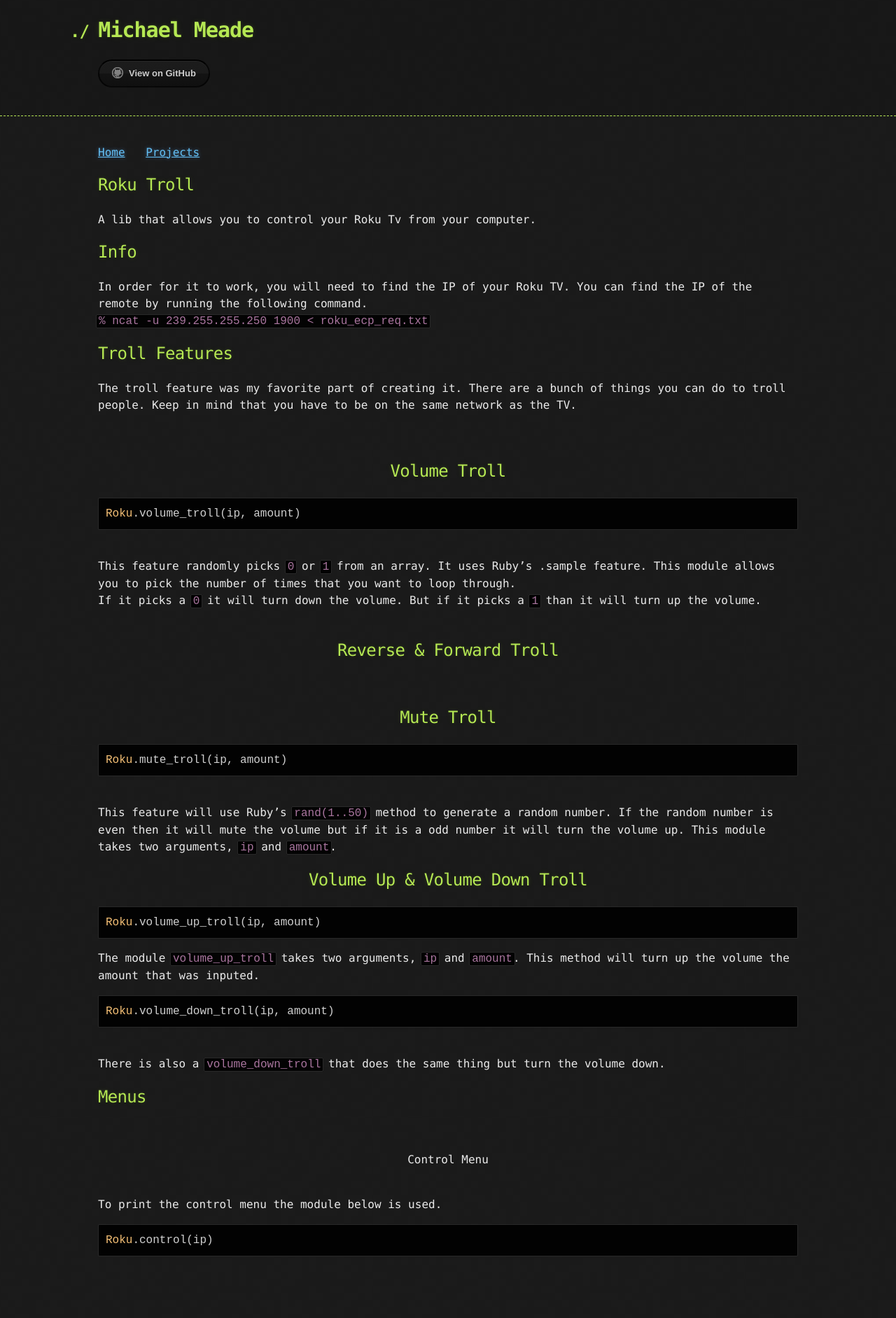
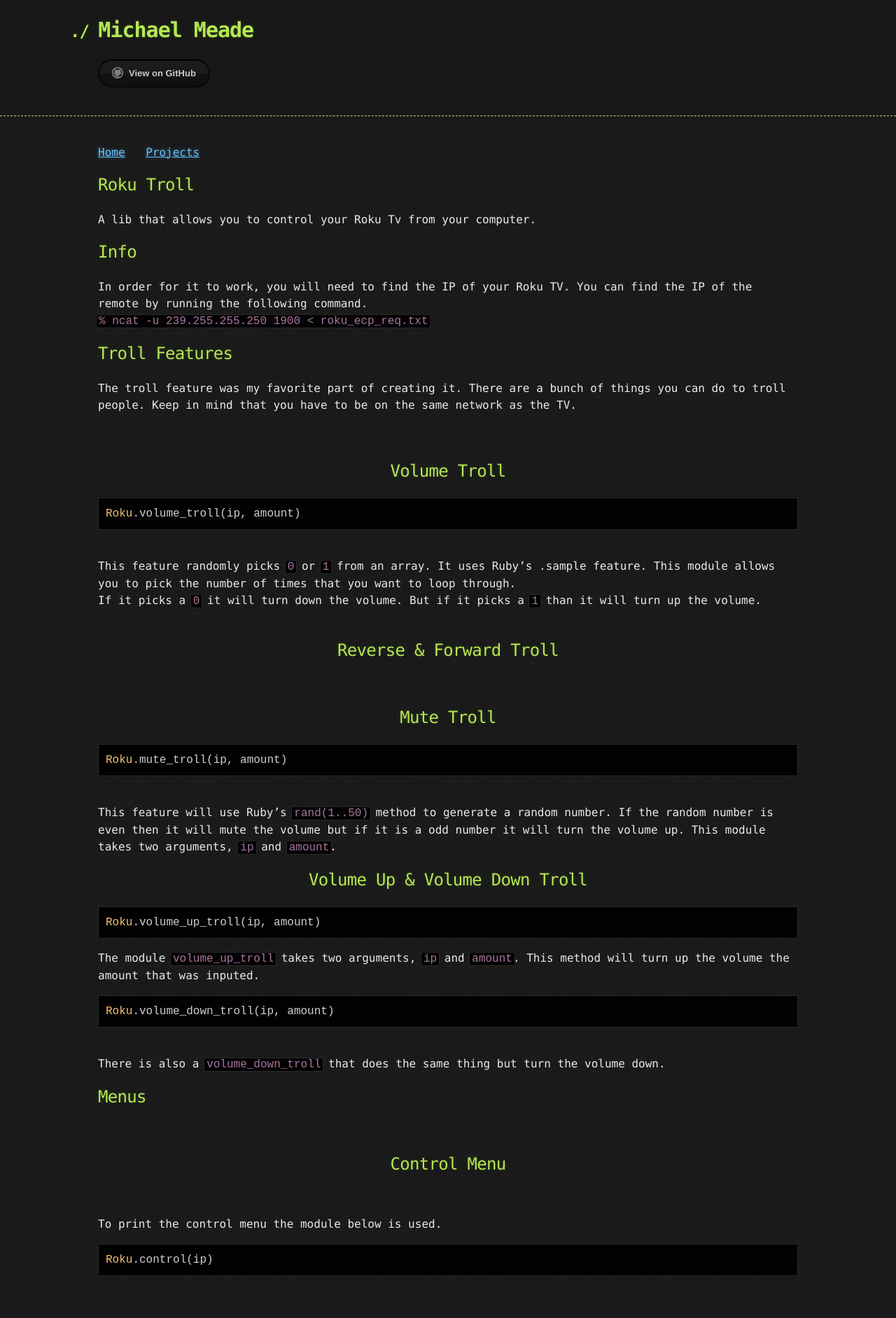
Before and after one commit to Michael-Meade/MinerFind, a Jekyll site: the page built from Projects/RokuTroll.md, in a window 1280 px wide. Shown: the whole page at 70% size. Built offline with Jekyll 4.4.1, drawn with Linux system fonts in a browser that asks for light colours; our own code applies the rules of GitHub Pages for plain Markdown files; the repository's description, which GitHub fills in, is left out; before the commit the page ends 1855 px from its top, so only the background shows below that.

````diff
--- a/Projects/RokuTroll.md
+++ b/Projects/RokuTroll.md
@@ -48,7 +48,7 @@ There is also a ```volume_down_troll``` that does the same thing but turn the vo
 
 ## Menus
 <br>
-<center>Control Menu</center><br>
+## <center>Control Menu</center><br>
 To print the control menu the module below is used.
 ```ruby
 Roku.control(ip)
````
